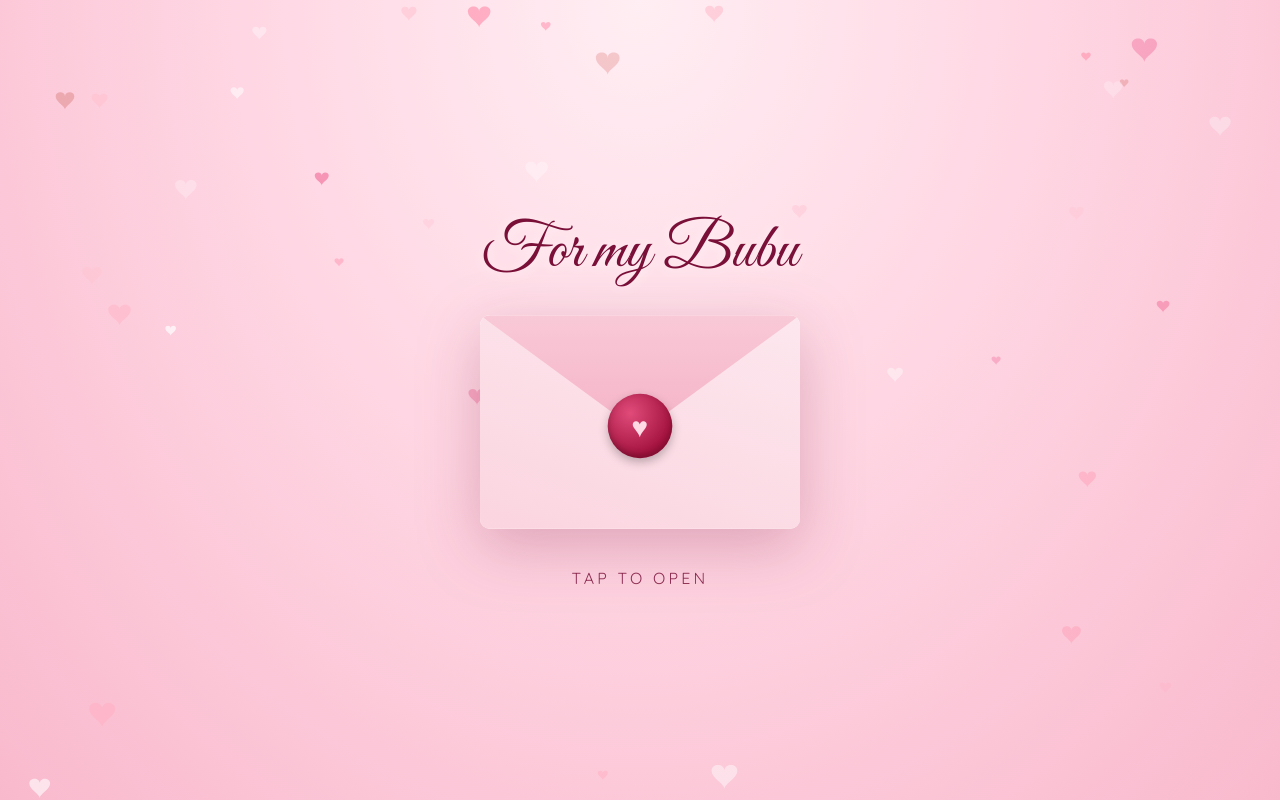
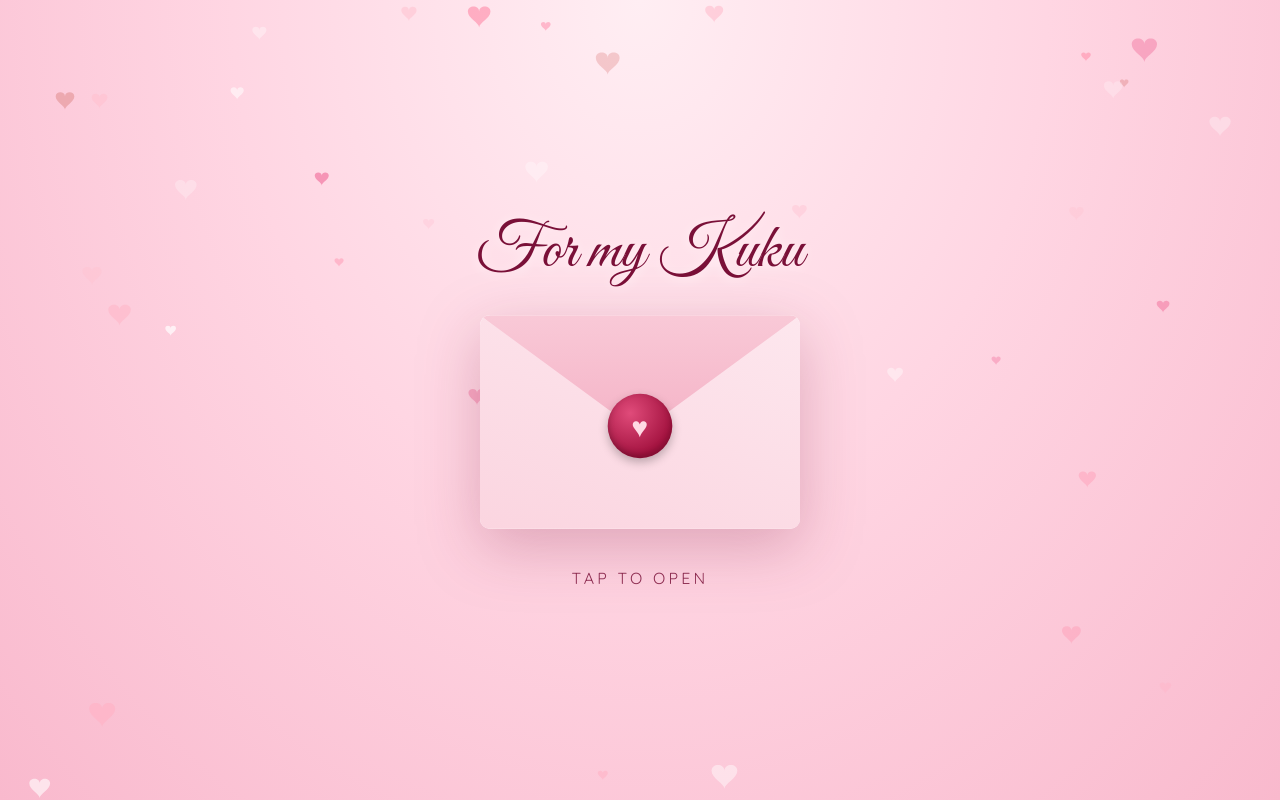
Before and after one commit to ARNAB131/Shadi-ka-Proposal-, a plain HTML site: page index.html in a window 1280 px wide. Drawn offline with nearby package versions, Linux system fonts and the light colour scheme.

Commit message:
Update index.html

```diff
--- a/index.html
+++ b/index.html
@@ -200,9 +200,9 @@
 <script>
   const CONFIG = {
     herName:      "Kasturi Bayan",   // her full name
-    herNickname:  "Bubu",            // what you call her
+    herNickname:  "Kuku",            // what you call her
     yourName:     "Arnab Deb",       // your full name (your signature)
-    yourNickname: "Kuku",
+    yourNickname: "Bubu",
     togetherSince: "2024-07-09",     // your anniversary, used for the "days together" counter
 
     // Put your song in this folder and set the file name here (mp3 works best).
@@ -239,11 +239,11 @@
     ],
 
     // What the "No" button says as she tries to click it 😄
-    noLines: ["No", "Bubu, are you sure? 🥺", "Koala, think again 🐨", "Mrs. Kasundi can't say no 😤", "Jaa Bubu jaa… press YES 🚂", "Kuku will cry 😭", "Only YES works here 💕"],
-    pleas:   ["", "That button is shy 🙈", "Even DDLJ ended with a yes 🎬", "Kuku is waiting right here 🌹", "KASARN says the pink one ✨", "Just say yes, Jaaneman 💍"],
+    noLines: ["No", "Kuku, are you sure? 🥺", "Koala, think again 🐨", "Mrs. Kasundi can't say no 😤", "Jaa Kuku jaa… press YES 🚂", "Bubu will cry 😭", "Only YES works here 💕"],
+    pleas:   ["", "That button is shy 🙈", "Even DDLJ ended with a yes 🎬", "Bubu is waiting right here 🌹", "KASARN says the pink one ✨", "Just say yes, Jaaneman 💍"],
 
     finalTitle: "She said yes!",
-    finalMessage: "It started with a photograph of a girl in a red Mekhela Chador, and it led me through two cities, two years of silence, one notification and a thousand phone calls, right here, to you. We were never a perfect love story, Bubu. We are a real one. And I promise to spend every day earning it: listening to every story you tell, being the place where you feel safe, and choosing you, again and again, the way I did on 9 July. Soon there will be no more goodnights through a screen and no more counting kilometres. Just Kuku, Bubu, and a home full of your voice. Welcome to forever, Mrs. Kasundi. ❤️"
+    finalMessage: "It started with a photograph of a girl in a red Mekhela Chador, and it led me through two cities, two years of silence, one notification and a thousand phone calls, right here, to you. We were never a perfect love story, Kuku. We are a real one. And I promise to spend every day earning it: listening to every story you tell, being the place where you feel safe, and choosing you, again and again, the way I did on 9 July. Soon there will be no more goodnights through a screen and no more counting kilometres. Just Kuku, Bubu, and a home full of your voice. Welcome to forever, Mrs. Kasundi. ❤️"
   };
 </script>
 <!-- ================================================================= -->
@@ -331,7 +331,7 @@
   <div class="heart-big">💖</div>
   <div class="final-big script" id="finalTitle"></div>
   <div class="final-names script" id="finalNames"></div>
-  <div class="final-sub">Kuku &amp; Bubu · Mr. &amp; Mrs. Kasundi · KASARN</div>
+  <div class="final-sub">Bubu &amp; Kuku · Mr. &amp; Mrs. Kasundi · KASARN</div>
   <div class="final-msg" id="finalMsg"></div>
   <div class="counter" id="counter"></div>
   <div class="final-date" id="finalDate"></div>
```
